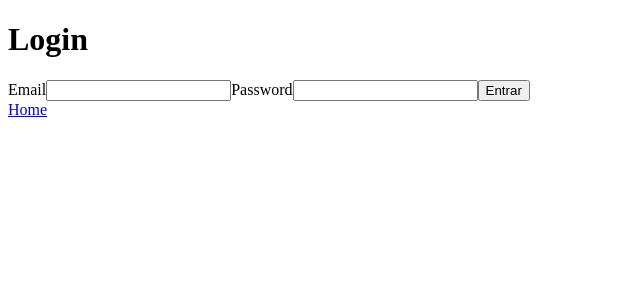
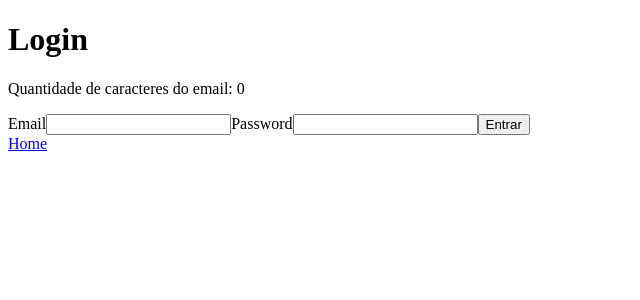
Before and after one commit to lucas-linhares-dev/react-typescript, a React (Create React App) app: page /entrar in a window 1280 px wide. Shown: the top 300 px of the page, without its empty margins (0-640 px from the left). Built offline with nearby package versions, Linux system fonts and the light colour scheme.

Commit message:
Revisando useMemo

```diff
--- a/src/app/pages/login/Login.tsx
+++ b/src/app/pages/login/Login.tsx
@@ -1,4 +1,4 @@
-import { useEffect, useState } from 'react';
+import { useEffect, useMemo, useState } from 'react';
 import { Link } from 'react-router-dom';
 
 
@@ -24,6 +24,12 @@ export const Login = () => {
     }, [password])
 
 
+
+    const emailLength = useMemo(() => {
+        return email.length
+    }, [email])
+
+
     const entrar = () => {
         console.log(email)
         console.log(password)
@@ -32,7 +38,7 @@ export const Login = () => {
     return(
         <div>
             <h1>Login</h1>
-
+            <p>Quantidade de caracteres do email: {emailLength}</p>
             <form>
                 <label>
                     <span>Email</span>
```
